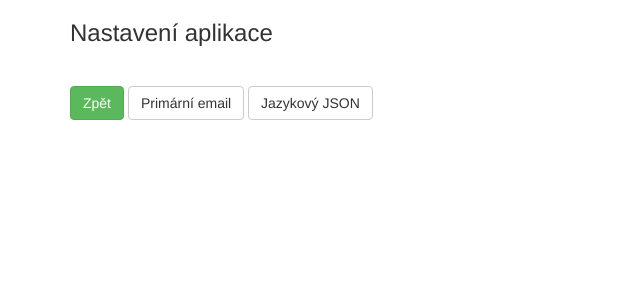
After one commit to malchikkCZ/okay-career-website, a Flask app: page /admin/settings in a window 1280 px wide. The commit adds this page. Shown: the top 300 px of the page, without its empty margins (0-640 px from the left). Run offline with Flask 2, Linux system fonts and the light colour scheme; a user stored in the database is signed in; some libraries are stand-ins or nearby versions.

Commit message:
add administration for basic settings and language json file

```diff
--- a/server.py
+++ b/server.py
@@ -6,7 +6,7 @@ from flask_bootstrap import Bootstrap
 from flask_ckeditor import CKEditor
 from flask_login import UserMixin, login_user, LoginManager, login_required, current_user, logout_user
 from flask_sqlalchemy import SQLAlchemy
-from forms import ContactForm, LoginForm, PasswordForm, UserForm, SectionForm, UploadSectionImg, PersonaForm, UploadPersonaImg, VideoForm
+from forms import ContactForm, LoginForm, PasswordForm, UserForm, SectionForm, UploadSectionImg, PersonaForm, UploadPersonaImg, VideoForm, SetEmail, SetJson
 from functools import wraps
 from werkzeug.security import generate_password_hash, check_password_hash
 from werkzeug.utils import secure_filename
@@ -43,13 +43,19 @@ def admin_only(f):
 def set_language():
     lang = request.accept_languages.best_match(['cs','sk'])
     basedir = os.path.abspath(os.path.dirname(__file__))
-    with open(os.path.join(basedir, "static/lang.json"), encoding="utf-8") as json_data:
+    with open(os.path.join(basedir, "static", "lang.json"), encoding="utf-8") as json_data:
         data = json.load(json_data)
-    print(lang)
     return lang, data
 
 
 # Configure tables
+class Setting(db.Model):
+    __tablename__ = "settings"
+    id = db.Column(db.Integer, primary_key=True)
+    name = db.Column(db.String(100), unique=True, nullable=False)
+    value = db.Column(db.String(250), nullable=False)
+
+
 class User(UserMixin, db.Model):
     __tablename__ = "users"
     id = db.Column(db.Integer, primary_key=True)
@@ -143,7 +149,8 @@ def mainpage(context):
         db.session.add(new_candidate)
         db.session.commit()
 
-        form.send_email(path, filename)
+        email = Setting.query.filter_by(name="email").first().value
+        form.send_email(path, filename, email)
         is_sent = True
     return render_template("pages/mainpage.html", lang=lang, loc=locale, sections=sections, video=video, form=form, success=is_sent, context=context)
 
@@ -258,9 +265,45 @@ def del_user(user_id):
     return redirect(url_for('administrators'))
 
 
+# Admin route to set basic settings
+@app.route('/admin/settings')
+@admin_only
+def settings():
+    return render_template("admin/settings.html")
+
+
+@app.route('/admin/set-email', methods=["GET", "POST"])
+@admin_only
+def set_email():
+    form_title = "Nastavení primární adresy pro zasílání pošty"
+    setting = Setting.query.filter_by(name="email").first()
+    form = SetEmail(obj=setting)
+    if form.validate_on_submit():
+        setting.value = form.value.data
+        db.session.commit()
+        return redirect(url_for('settings'))
+    return render_template("admin/form.html", form=form, title=form_title)
+
+
+@app.route('/admin/set-json', methods=["GET", "POST"])
+@admin_only
+def set_json():
+    basedir = os.path.abspath(os.path.dirname(__file__))
+    with open(os.path.join(basedir, "static", "lang.json"), encoding="utf-8") as json_data:
+        lang_data = json_data.read()
+    form = SetJson()
+    form_title = "Nastavení jazykového JSONu, buďte maximálně opatrní!"
+    if form.validate_on_submit():
+        new_json = form.json.data
+        with open(os.path.join(basedir, "static", "lang.json"), "w", encoding="utf-8") as json_data:
+            json_data.write(new_json)
+        return redirect(url_for("settings"))
+    form.json.data = lang_data
+    return render_template("admin/form.html", form=form, title=form_title)
+
+
 # TODO: Admin route to send administrator a new password
 
-# TODO: Admin route to set basic settings
 # TODO: Admin route to add custom pages
 # TODO: Admin route to customize top bar menu
 # TODO: Admin route to customize social networks in footer
--- a/templates/admin/form.html
+++ b/templates/admin/form.html
@@ -5,6 +5,8 @@
 <section id="main" class="container">
 
     <h3>{{ title }}</h3>
+
+    <p>&nbsp;</p>
 
     {% with messages = get_flashed_messages() %}
         {% if messages %}
--- /dev/null
+++ b/templates/admin/settings.html
@@ -0,0 +1,16 @@
+{% extends 'bootstrap/base.html' %}
+{% import "bootstrap/wtf.html" as wtf %}
+
+{% block content %}
+<section id="main" class="container">
+
+    <h3>Nastavení aplikace</h3>
+
+    <p>&nbsp;</p>
+
+    <a class="btn btn-success" href="{{ url_for('index') }}">Zpět</a>
+    <a class="btn btn-default" href="{{ url_for('set_email') }}">Primární email</a>
+    <a class="btn btn-default" href="{{ url_for('set_json') }}">Jazykový JSON</a>
+
+</section>
+{% endblock %}
--- a/templates/snippets/admin-menu.html
+++ b/templates/snippets/admin-menu.html
@@ -4,7 +4,7 @@
         <div class="menu-admin">
             <h3>Administrace</h3>
             <ul>
-                <li><a href="#">Nastavení</a></li>
+                <li><a href="{{ url_for('settings') }}">Nastavení</a></li>
                 <li><a href="#">Stránky</a></li>
                 <li><a href="{{ url_for('candidates') }}">Uchazeči</a></li>
                 <li><a href="{{ url_for('administrators') }}">Administrátoři</a></li>
```
Also changed, not shown: forms.py (+16 -7 lines), career.db.
